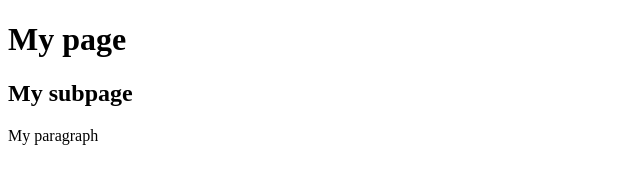
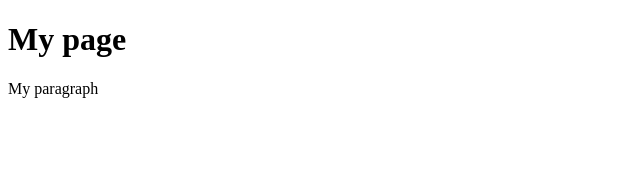
Before and after one commit to b-e-a-t-a/learning-git-2, a plain HTML site: page index.html in a window 1280 px wide. Shown: the whole page, without its empty margins (0-640 px from the left). Drawn offline with Linux system fonts and the light colour scheme.

Commit message:
Remove h2 in index.html

```diff
--- a/index.html
+++ b/index.html
@@ -6,7 +6,6 @@
   </head>
   <body>
     <h1>My page</h1>
-    <h2>My subpage</h2>
     <p>My paragraph</p>
   </body>
 </html>
```
